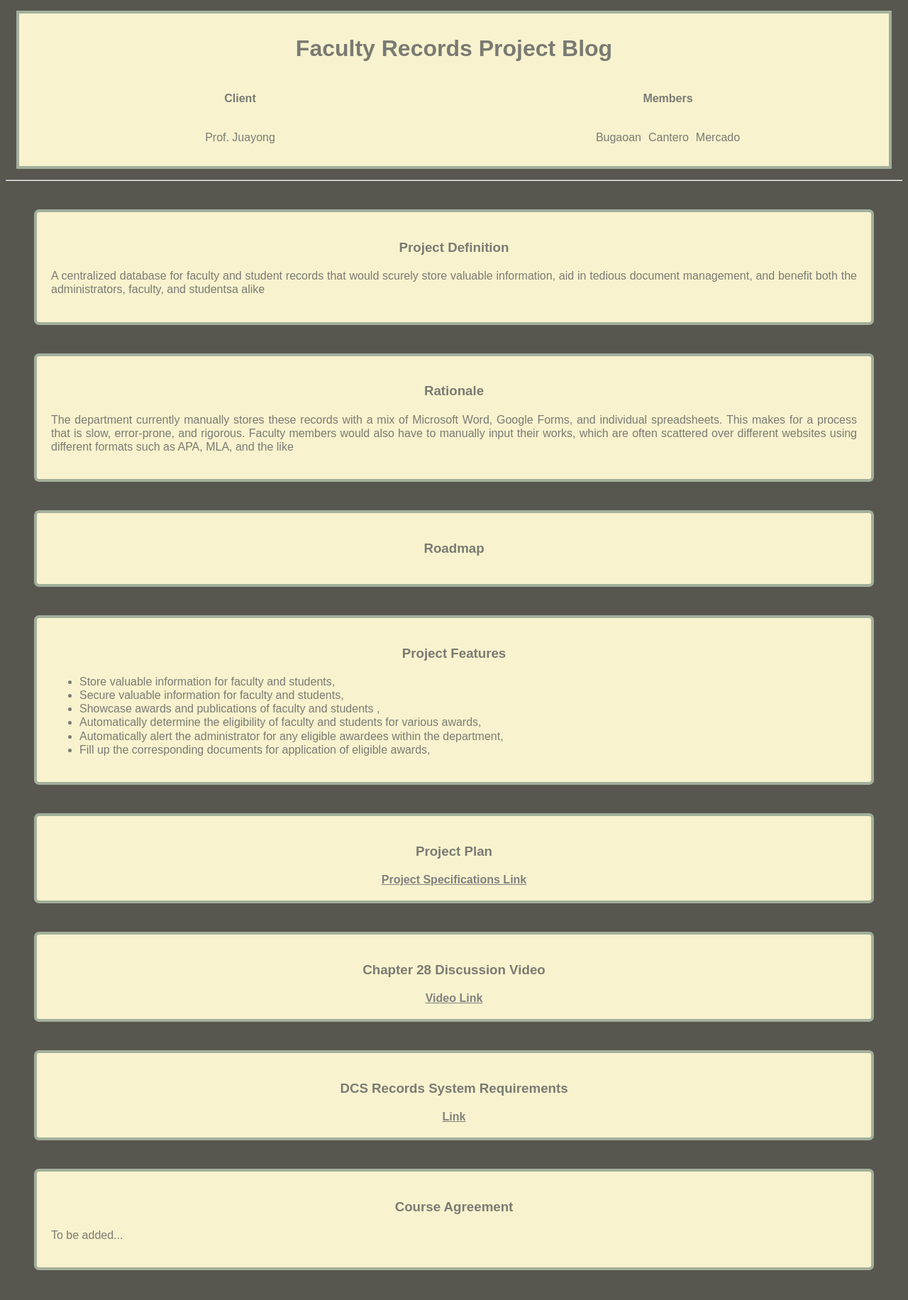
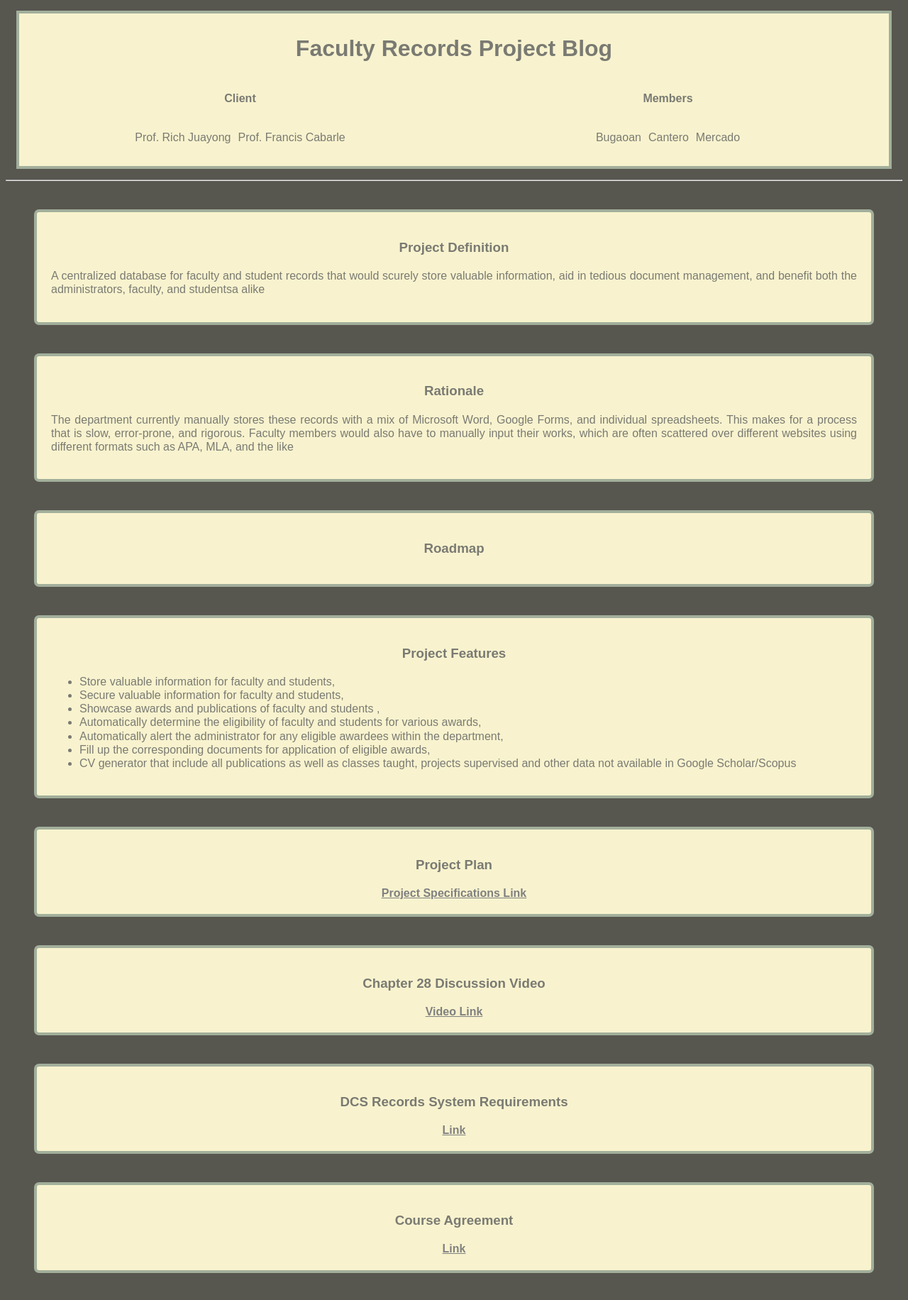
Before and after one commit to ervnmrcdo/19X_Project_Proposal, a Next.js app: page / in a window 1280 px wide. Shown: the whole page at 71% size. Built offline with nearby package versions, Linux system fonts and the light colour scheme.

Commit message:
course agreement and some features

```diff
--- a/src/app/page.tsx
+++ b/src/app/page.tsx
@@ -11,7 +11,8 @@ export default function Home() {
           <div className={styles.people_wrapper}>
             <h4>Client</h4>
             <div className={styles.people}>
-              <p>Prof. Juayong</p>
+              <p>Prof. Rich Juayong</p>
+              <p>Prof. Francis Cabarle</p>
             </div>
           </div>
           <div className={styles.people_wrapper}>
@@ -71,6 +72,11 @@ export default function Home() {
             Fill up the corresponding documents for application of eligible
             awards,
           </li>
+          <li>
+            CV generator that include all publications as well as classes
+            taught, projects supervised and other data not available in Google
+            Scholar/Scopus
+          </li>
         </ul>
       </div>
 
@@ -106,7 +112,12 @@ export default function Home() {
 
       <div className={styles.content_container}>
         <h3>Course Agreement</h3>
-        <p>To be added...</p>
+        <a
+          href="https://drive.google.com/file/d/1eoODnuypMgqdXLsE8Pf9zdUMRVBi7U6q/view?usp=sharing"
+          target="_blank"
+        >
+          Link
+        </a>
       </div>
     </>
   );
```
